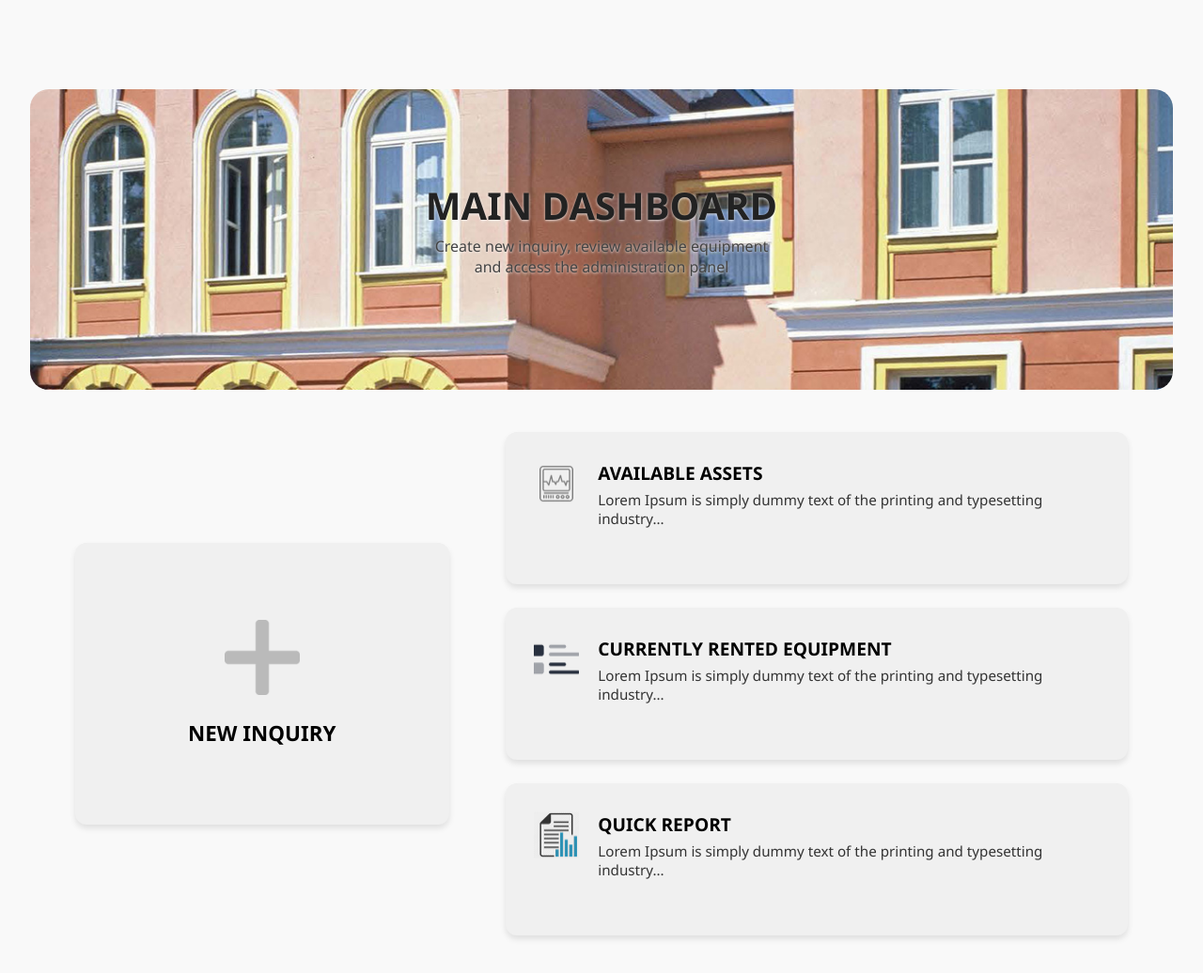
After one commit to ensarcehajic/RentALab, a Flask app: template App/templates/dashboard.html in a window 1280 px wide. The commit adds this page. Shown: the whole page at 94% size. Run offline with Flask 3, Linux system fonts and the light colour scheme; the template is opened without the code that fills it, so the values that code supplies are empty.

Commit message:
Adding a main dashboard page HTML file

```diff
--- a/App/static/css/style.css
+++ b/App/static/css/style.css
@@ -186,6 +186,140 @@ p {
   display: block;
 }
 
+body {
+  font-family: Arial, sans-serif;
+  background-color: #f9f9f9;
+}
+
+.dashboard-header {
+  position: relative;
+  text-align: center;
+  color: #000;
+}
+
+.header-image {
+  margin-top: 95px;
+  height: 320px;
+  object-fit: cover;
+  width: 95%;
+  border-radius: 20px;
+}
+
+.header-text {
+  position: absolute;
+  top: 50%;
+  left: 50%;
+  transform: translate(-50%, -50%);
+  color: #222;
+  text-shadow: 0 1px 3px rgba(255,255,255,0.8);
+}
+
+.header-text h1 {
+  margin-top: 95px;
+  font-size: 2.5rem;
+  font-weight: bold;
+}
+
+.header-text p {
+  font-size: 1rem;
+  color: #444;
+}
+
+.dashboard-content {
+  display: grid;
+  grid-template-columns: 1.2fr 2fr;
+  gap: 60px;
+  padding: 40px 80px;
+  align-items: center;
+}
+
+.card {
+  background-color: #f0f0f0;
+  width: 300px;
+  padding: 20px;
+  border-radius: 12px;
+  text-decoration: none;
+  color: #000;
+  display: flex;
+  align-items: flex-start;
+  gap: 15px;
+  box-shadow: 0 4px 6px rgba(0,0,0,0.1);
+  transition: transform 0.2s;
+}
+
+.card:hover {
+  transform: translateY(-5px);
+}
+
+.inquiry-card:hover {
+  transform: translateY(-5px);
+}
+
+.card img {
+  width: 50px;
+  height: 50px;
+}
+
+.card h3 {
+  margin-bottom: 5px;
+  font-size: 1.2rem;
+}
+
+.card p {
+  font-size: 0.95rem;
+  color: #333;
+}
+
+.inquiry-card {
+  height: 300px;
+  background-color: #f0f0f0;
+  color: #000;
+  border-radius: 12px;
+  padding: 40px;
+  text-align: center;
+  display: flex;
+  flex-direction: column;
+  align-items: center;
+  justify-content: center;
+  text-decoration: none;
+  box-shadow: 0 4px 6px rgba(0,0,0,0.1);
+  transition: transform 0.2s;
+}
+
+.inquiry-card img {
+  width: 80px;
+  height: 80px;
+}
+
+.inquiry-card h2 {
+  margin-top: 25px;
+  font-size: 1.4rem;
+  font-weight: bold;
+}
+
+.card:not(.inquiry-card) {
+  background-color: #f0f0f0;
+  display: flex;
+  padding: 30px;
+  border-radius: 12px;
+  text-decoration: none;
+  color: #000;
+  gap: 20px;
+  box-shadow: 0 4px 6px rgba(0,0,0,0.1);
+  transition: transform 0.2s;
+  width: 100%;
+}
+
+.card:not(.inquiry-card):hover {
+  transform: translateY(-5px);
+}
+
+.right-cards {
+  display: flex;
+  flex-direction: column;
+  gap: 25px;
+}
+
 
 
 @media (max-width: 768px) {
--- /dev/null
+++ b/App/templates/dashboard.html
@@ -0,0 +1,50 @@
+<!DOCTYPE html>
+<html lang="en">
+<head>
+  <meta charset="UTF-8" />
+  <meta name="viewport" content="width=device-width, initial-scale=1.0"/>
+  <title>Main Dashboard</title>
+  <link rel="stylesheet" href="../static/css/style.css" />
+</head>
+<body>
+  <header class="dashboard-header">
+    <img src="../static/images/background.jpg" alt="Building Banner" class="header-image" />
+    <div class="header-text">
+      <h1>MAIN DASHBOARD</h1>
+      <p>Create new inquiry, review available equipment <br/> and access the administration panel</p>
+    </div>
+  </header>
+
+  <div class="dashboard-content">
+    <a href="/new-inquiry" class="inquiry-card">
+      <img src="../static/images/plus.png" alt="New Inquiry Icon" />
+      <h2>NEW INQUIRY</h2>
+    </a>
+
+    <div class="right-cards">
+    <a href="/available-assets" class="card">
+      <img src="../static/images/assets.png" alt="Available Assets" />
+      <div>
+        <h3>AVAILABLE ASSETS</h3>
+        <p>Lorem Ipsum is simply dummy text of the printing and typesetting industry...</p>
+      </div>
+    </a>
+
+    <a href="/rented-equipment" class="card">
+      <img src="../static/images/report.png" alt="Currently Rented" />
+      <div>
+        <h3>CURRENTLY RENTED EQUIPMENT</h3>
+        <p>Lorem Ipsum is simply dummy text of the printing and typesetting industry...</p>
+      </div>
+    </a>
+
+    <a href="/quick-report" class="card">
+      <img src="../static/images/report2.png" alt="Quick Report" />
+      <div>
+        <h3>QUICK REPORT</h3>
+        <p>Lorem Ipsum is simply dummy text of the printing and typesetting industry...</p>
+      </div>
+    </a>
+</div>
+</body>
+</html>
```
Also changed, not shown: App/static/images/assets.png (added), App/static/images/plus.png (added), App/static/images/report.png (added), App/static/images/report2.png (added).
